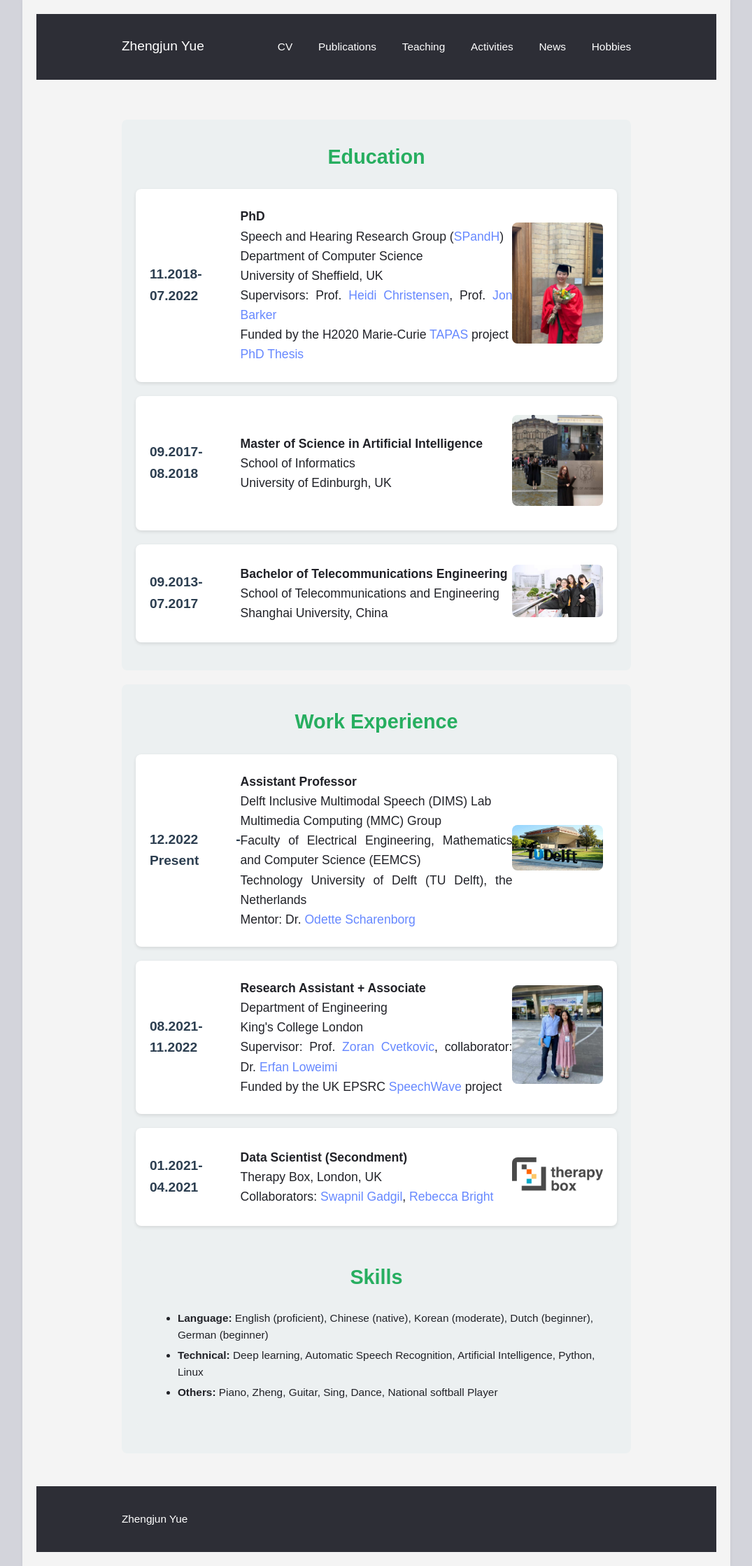
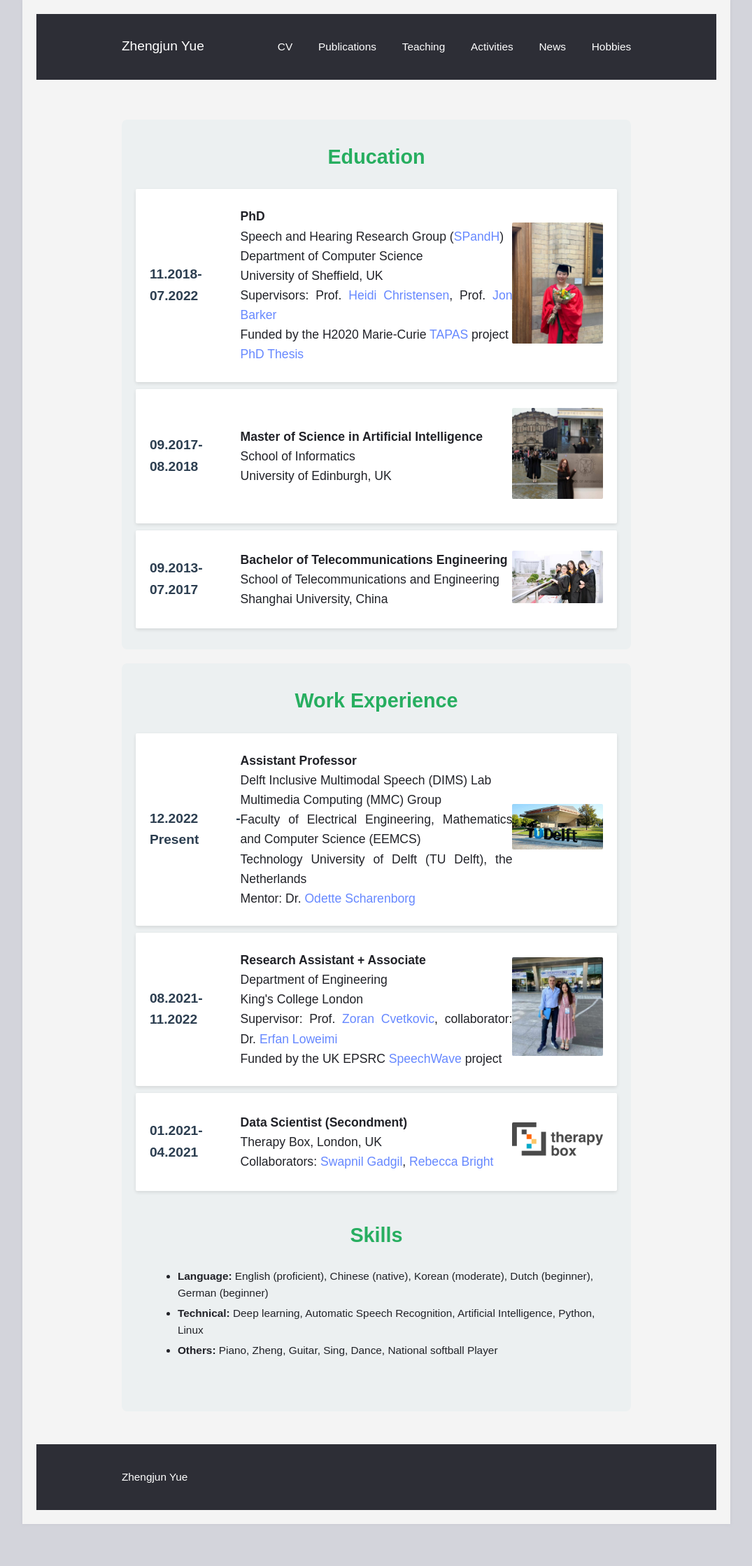
Before and after one commit to zhengjunyue/zhengjunyue.github.io, a Jekyll site: the page built from cv.html, in a window 1280 px wide. Shown: the whole page at 70% size, without its empty margins (102-1177 px from the left). Built offline with Jekyll 4.4.1, drawn with Linux system fonts in a browser that asks for light colours; after the commit the page ends 2178 px from its top, so only the background shows below that.

Commit message:
Update cv.html

```diff
--- a/cv.html
+++ b/cv.html
@@ -184,8 +184,8 @@
     align-items: center;
     background-color: #fff;
     padding: 20px;
-    border-radius: 8px;
-    margin-bottom: 20px;
+    border-radius: 2px;
+    margin-bottom: 10px;
     box-shadow: 0 2px 5px rgba(0, 0, 0, 0.1);
   }
 
@@ -200,7 +200,7 @@
     width: 100%; /* Fill the entire width of the container */
     height: 100%; /* Fill the entire height of the container */
     object-fit: cover; /* Ensures the image covers the container and fills both dimensions */
-    border-radius: 8px;
+    border-radius: 2px;
   }
 
   .education-details, .work-details {
@@ -231,8 +231,8 @@
     align-items: center;
     background-color: #fff;
     padding: 20px;
-    border-radius: 8px;
-    margin-bottom: 20px;
+    border-radius: 2px;
+    margin-bottom: 10px;
     box-shadow: 0 2px 5px rgba(0, 0, 0, 0.1);
   }
 </style>
```
